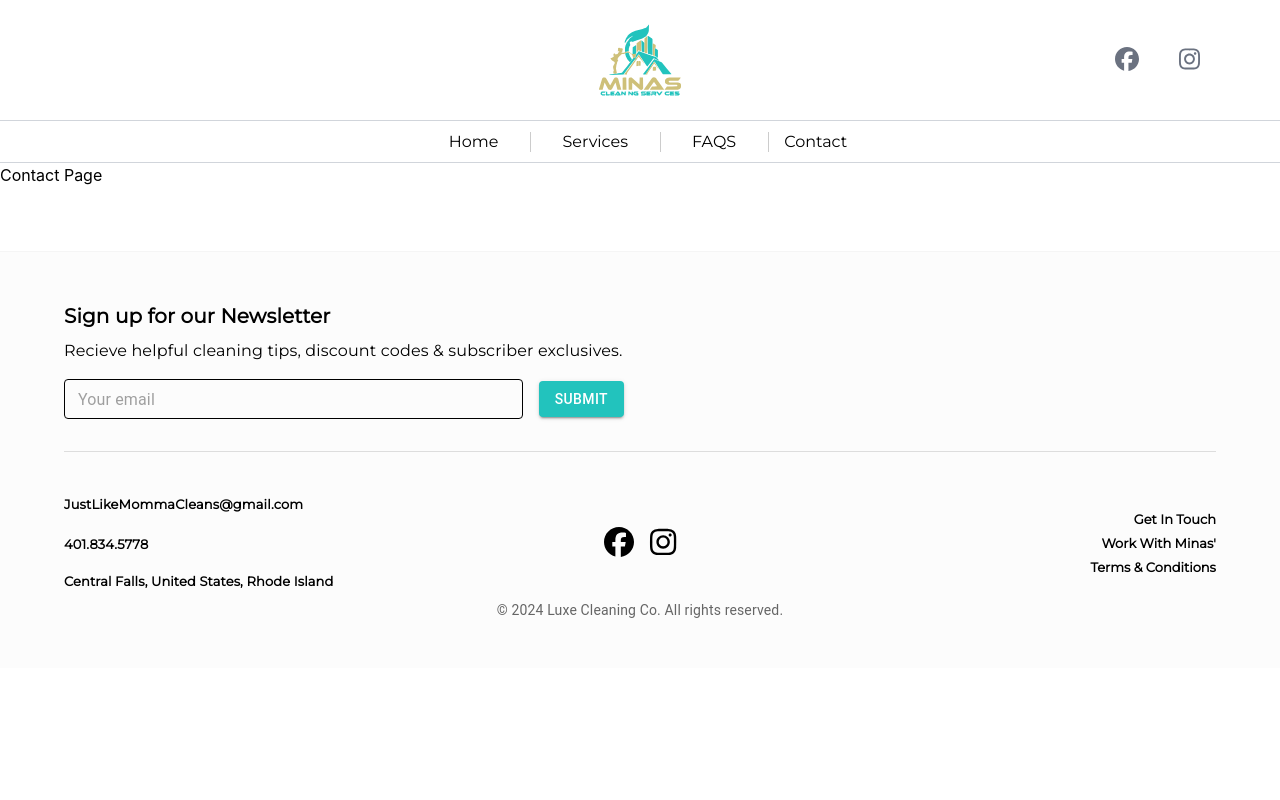
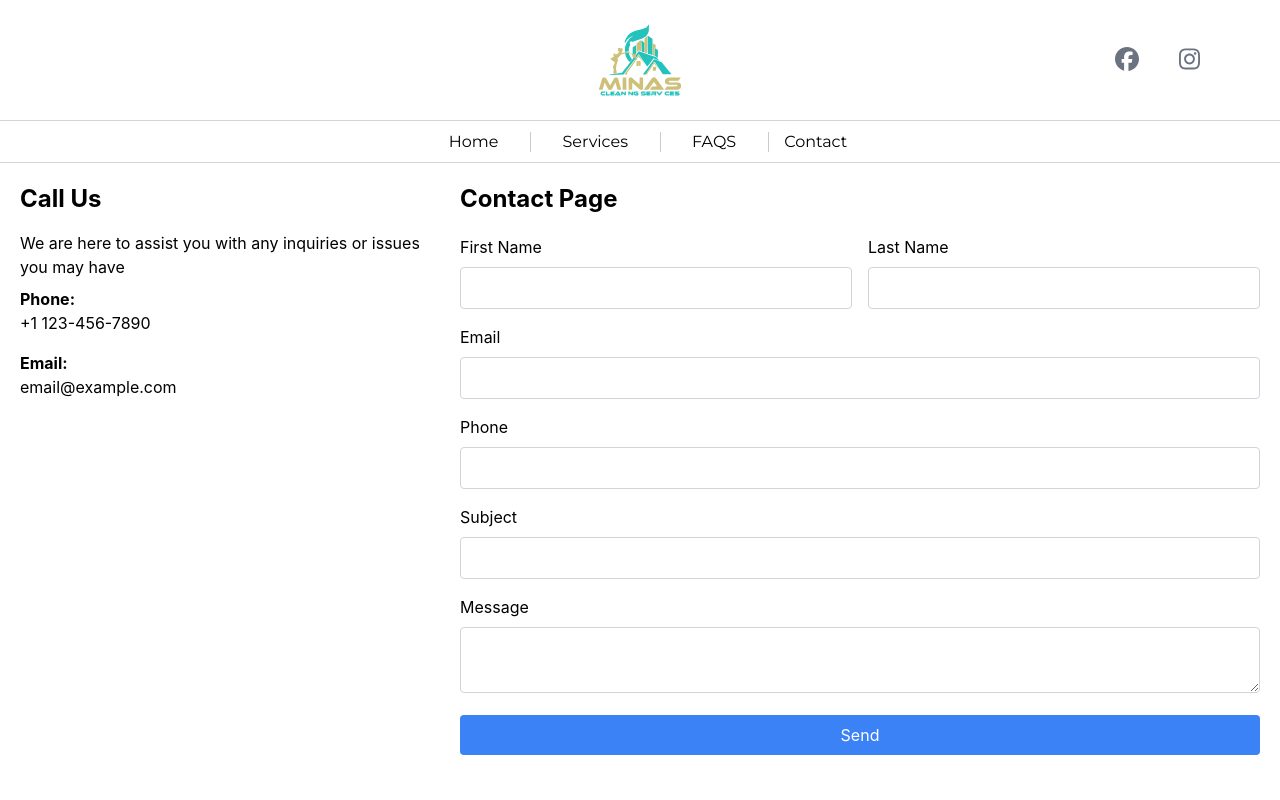
Before and after one commit to masond84/Minas-Cleaning-Site, a React (Create React App) app: page /contact in a window 1280 px wide. Shown: the top 800 px of the page. Built offline with nearby package versions, Linux system fonts and the light colour scheme.

Commit message:
Contact Page Update With Form Section

```diff
--- a/package.json
+++ b/package.json
@@ -16,6 +16,7 @@
     "framer-motion": "^11.3.19",
     "react": "^18.3.1",
     "react-dom": "^18.3.1",
+    "react-hook-form": "^7.52.1",
     "react-icons": "^5.2.1",
     "react-intersection-observer": "^9.13.0",
     "react-router-dom": "^6.25.1",
--- a/src/pages/Contact.js
+++ b/src/pages/Contact.js
@@ -1,10 +1,72 @@
-import React from 'react';
+import React from 'react'
+import { useForm } from 'react-hook-form'
 
 const Contact = () => {
+  const { register, handleSubmit, formState: { errors } } = useForm()
+
+  const onSubmit = (data) => {
+    console.log(data)
+  }
+
   return (
-    <div>
-      <h1>Contact Page</h1>
+
+    <div className='flex flex-col md:flex-row justify-center items-center md:items-start md:space-x-10 p-5'>
+      {/* Contact Information Section */}
+      <div className='md:w-1/3 mb-10 md:mb-0'>
+        <h1 className='text-2xl font-bold mb-4'>Call Us</h1>
+        <p className='mb-2'>We are here to assist you with any inquiries or issues you may have</p>
+        <p className='font-bold'>Phone:</p>
+        <p className='mb-4'>+1 123-456-7890</p>
+        <p className='font-bold'>Email:</p>
+        <p>email@example.com</p>
+      </div>
+
+      {/* Contact Form */}
+      <div className='md:w-2/3'>
+        <h1 className='text-2xl font-bold mb-5'>Contact Page</h1>
+        <form onSubmit={handleSubmit(onSubmit)} className='space-y-4'>
+          {/* First and Last Name Row */}
+          <div className='flex space-x-4'>
+            <div className='flex-1'>
+              <label className='block mb-2'>First Name</label>
+              <input className='w-full p-2 border border-gray-300 rounded' {...register('firstName', { required: 'First name is required' })} />
+              {errors.firstName && <p className='text-red-500 text-sm mt-1'>{errors.firstName.message}</p>}
+            </div>
+            <div className='flex-1'>
+              <label className='block mb-2'>Last Name</label>
+              <input className='w-full p-2 border border-gray-300 rounded' {...register('lastName', { required: 'Last name is required' })} />
+              {errors.lastName && <p className='text-red-500 text-sm mt-1'>{errors.lastName.message}</p>}
+            </div>
+          </div>
+          {/* Email Field */}
+          <div>
+            <label className='block mb-2'>Email</label>
+            <input type='email' className='w-full p-2 border border-gray-300 rounded'{...register('email', { required: 'Email is required' })} />
+            {errors.email && <p className='text-red-500 text-sm mt-1'>{errors.email.message}</p>}
+          </div>
+          {/* Telephone Field */}
+          <div>
+            <label className='block mb-2'>Phone</label>
+            <input type="tel" className='w-full p-2 border border-gray-300 rounded' {...register('phone', { required: 'Phone number is required' })} />
+            {errors.phone && <p className='text-red-500 text-sm mt-1'>{errors.phone.message}</p>}
+          </div>
+          {/* Subject Field */}
+          <div>
+            <label className='block mb-2'>Subject</label>
+            <input className='w-full p-2 border border-gray-300 rounded' {...register('subject', { required: 'Subject is required' })} />
+            {errors.subject && <p className='text-red-500 text-sm mt-1'>{errors.subject.message}</p>}
+          </div>
+          {/* Message Field */}
+          <div>
+            <label className='block mb-2'>Message</label>
+            <textarea className='w-full p-2 border border-gray-300 rounded' {...register('message', { required: 'Message is required' })}></textarea>
+            {errors.message && <p className='text-red-500 text-sm mt-1'>{errors.message.message}</p>}
+          </div>
+          <button type="submit" className="w-full py-2 px-4 bg-blue-500 text-white rounded hover:bg-blue-600">Send</button>
+        </form>
+      </div>
     </div>
+
   );
 };
 
```
Also changed, not shown: 1 other file (tests, documents, lock files or other folders).
